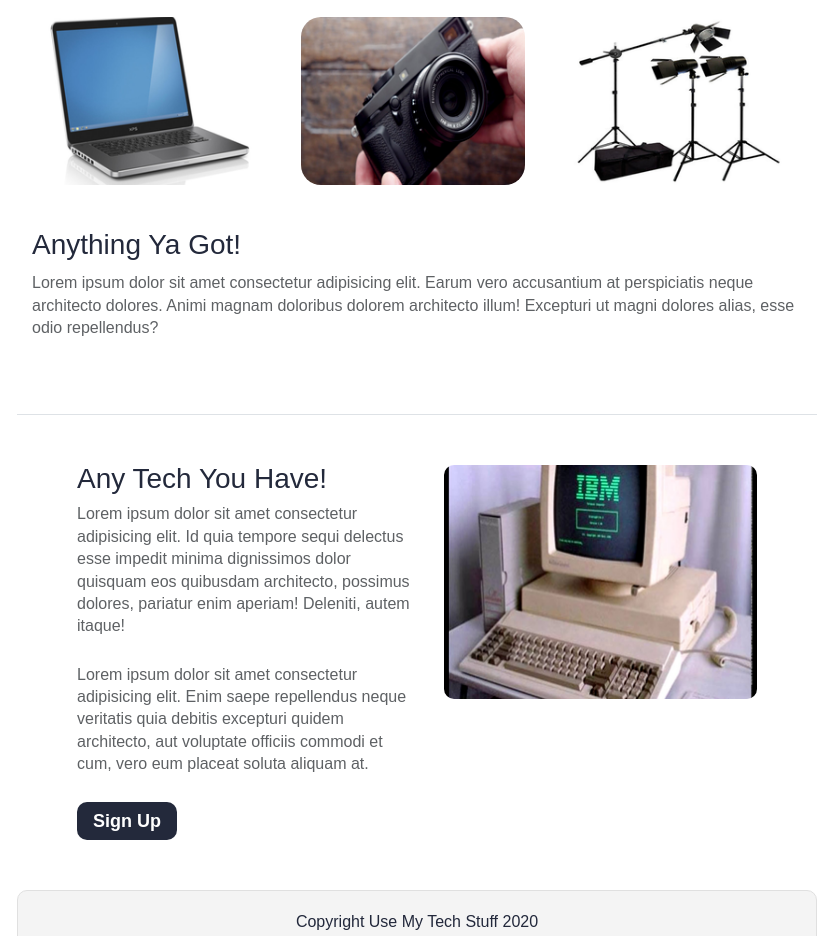
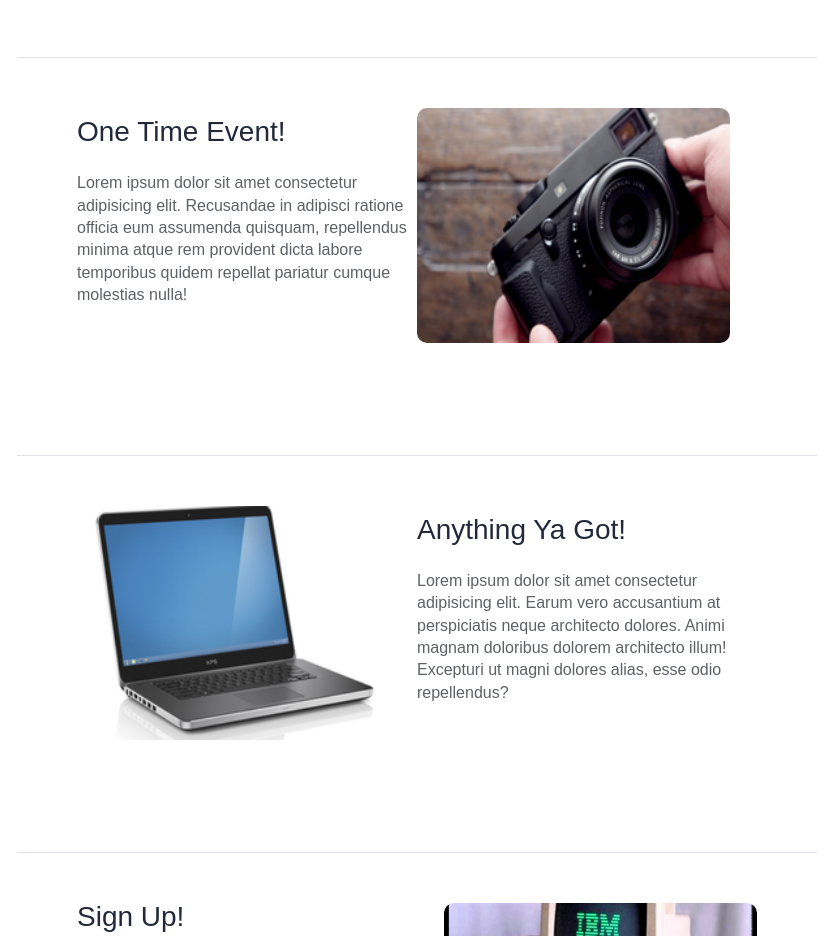
Before and after one commit to tylerkummer/marketing-page-tyler, a plain HTML site: page index.html in a window 1280 px wide. Shown: the part 442-1378 px from the top of the page, without its empty margins (223-1048 px from the left). Drawn offline with Linux system fonts and the light colour scheme.

Commit message:
Minor Unique Tweeks

```diff
--- a/index.html
+++ b/index.html
@@ -31,37 +31,52 @@
             <p>Lorem ipsum dolor sit amet consectetur adipisicing elit. Quo nobis ipsum vero officiis reiciendis assumenda laboriosam aspernatur fugit et eveniet reprehenderit id explicabo optio, tempora quidem dolores modi eligendi? Animi?</p>
         </header>
 
-        <section class = "tech-images">
-            <img src="img/laptop.png" class="laptop" alt="Photo of Laptop">
-            <img src="img/camera.png" class="camera" alt="Photo of Camera">
-            <img src="img/lights.png" class="lights" alt="Photo of Lights">
+        <section class="one-time">
+            <div class="one-time-text">
+                <h3>One Time Event!</h3>
+
+                <p>Lorem ipsum dolor sit amet consectetur adipisicing elit. Recusandae in adipisci ratione officia eum assumenda quisquam, repellendus minima atque rem provident dicta labore temporibus quidem repellat pariatur cumque molestias nulla!</p>
+            </div>
+
+            <div class="one-time-pic">
+                <img src="img/camera.png" class="camera" alt="Photo of Camera">
+            </div>
         </section>
 
-        <section class = "tech-text">
 
-            <h3>Anything Ya Got!</h3>
+        <section class = "anything">
 
-            <p>Lorem ipsum dolor sit amet consectetur adipisicing elit. Earum vero accusantium at perspiciatis neque architecto dolores. Animi magnam doloribus dolorem architecto illum! Excepturi ut magni dolores alias, esse odio repellendus?</p>
+            <div class="anything-pic">
+                <img src="img/laptop.png" class="laptop" alt="Photo of Laptop">
+            </div>
+
+            <div class = "anything-text">
+                <h3>Anything Ya Got!</h3>
+
+                <p>Lorem ipsum dolor sit amet consectetur adipisicing elit. Earum vero accusantium at perspiciatis neque architecto dolores. Animi magnam doloribus dolorem architecto illum! Excepturi ut magni dolores alias, esse odio repellendus?</p>
+            </div>
+
+
 
         </section>
 
         <section class = "sign-up">
             <div class = "sign-text">
-                <h3>Any Tech You Have!</h3>
+                <h3>Sign Up!</h3>
 
                 <p>Lorem ipsum dolor sit amet consectetur adipisicing elit. Id quia tempore sequi delectus esse impedit minima dignissimos dolor quisquam eos quibusdam architecto, possimus dolores, pariatur enim aperiam! Deleniti, autem itaque!</p>
 
                 <p>Lorem ipsum dolor sit amet consectetur adipisicing elit. Enim saepe repellendus neque veritatis quia debitis excepturi quidem architecto, aut voluptate officiis commodi et cum, vero eum placeat soluta aliquam at.</p>
-
-                <div class = "btn">
-                    Sign Up
-                </div>
             </div>
 
             <div class = "old-tech-image">
                 <img src="img/old-pc.png" alt="Photo of Old Computer">
             </div>
         </section>
+
+        <div class = "btn">
+            Sign Up
+        </div>
 
         <footer>
             <p>Copyright Use My Tech Stuff 2020</p>
@@ -70,3 +85,6 @@
 
 </body>
 </html>
+
+<!--Extra-->
+<!--<img src="img/lights.png" class="lights" alt="Photo of Lights"> -->
--- a/less/home-page.less
+++ b/less/home-page.less
@@ -2,11 +2,11 @@
     .intro{
 
         h2{
-            padding: 15px;
+            padding: 1.5rem;
         }
 
         p{
-            padding: 0 15px;
+            padding: 0 1.5rem;
         }
     }
 
@@ -17,29 +17,83 @@
 
         img{
             width: 28%;
-            margin: 20px 2.5%;
-            border-radius: 20px;
+            margin: 2rem 2.5%;
+            border-radius: 2rem;
             height: 100%;
         }
 
     }
 
-    .tech-text{
-        padding: 15px;
+    .one-time{
+        margin-top: 6rem;
+        border-top: 1px solid #dee2e6;
+        padding: 5rem 6rem;
+        display: flex;
+        justify-content: center;
 
-        h3{
-            margin-top: 11px;
+        .one-time-text{
+            width: 50%;
+
+            h3{
+                margin-top: 1rem;
+            }
+
+            p{
+                margin-top: 2.6rem;
+            }
         }
 
-        p{
-            margin-top: 13px;
+        .one-time-pic{
+            width: 46%;
+            margin-right: 4%;
+
+            img{
+                width: 100%;
+                height: auto;
+                border-radius: 1rem;
+            }
         }
+
+
+    }
+
+    .anything{
+        margin-top: 6rem;
+        border-top: 1px solid #dee2e6;
+        padding: 5rem 6rem;
+        display: flex;
+        justify-content: center;
+
+        .anything-pic{
+            width: 46%;
+            margin-right: 4%;
+
+            img{
+                width: 100%;
+                height: auto;
+                border-radius: 1rem;
+            }
+        }
+
+        .anything-text{
+            width: 50%;
+
+            h3{
+                margin-top: 1rem;
+            }
+
+            p{
+                margin-top: 2.6rem;
+            }
+        }
+
+
     }
 
     .sign-up{
-        margin-top: 60px;
+        margin-top: 6rem;
         border-top: 1px solid #dee2e6;
-        padding: 50px 60px;
+        padding: 5rem 6rem;
         display: flex;
         justify-content: center;
 
@@ -47,15 +101,11 @@
             width: 50%;
 
             h3{
-                margin-bottom: 10px;
+                margin-bottom: 1rem;
             }
 
             p{
-                margin-bottom: 26px;
-            }
-
-            .btn{
-                .btn-frame;
+                margin-bottom: 2.6rem;
             }
         }
 
@@ -66,7 +116,7 @@
             img{
                 width: 100%;
                 height: auto;
-                border-radius: 10px;
+                border-radius: 1rem;
             }
         }
 
@@ -84,10 +134,14 @@
                 }
             }
 
-            .walk-img{
+            .old-tech-image{
                 display: block;
                 width: 110%;
             }
         }
     }
+
+    .btn{
+        .btn-frame;
+    }
 }
--- a/less/mixins.less
+++ b/less/mixins.less
@@ -1,12 +1,15 @@
 .btn-frame{
     background-color: #23293B;
     color: white;
-    padding: 1rem;
-    width: 100px;
+    padding: 3rem;
+    width: 60rem;
     text-align: center;
-    border-radius: 10px;
+    border-radius: 1rem;
     font-size: 1.8rem;
     font-weight: bolder;
+    margin: 0 auto;
+    align-items: center;
+    margin-bottom: 2rem;
 
     &:hover{
         background-color: lightblue;
```
Also changed, not shown: css/index.css.
